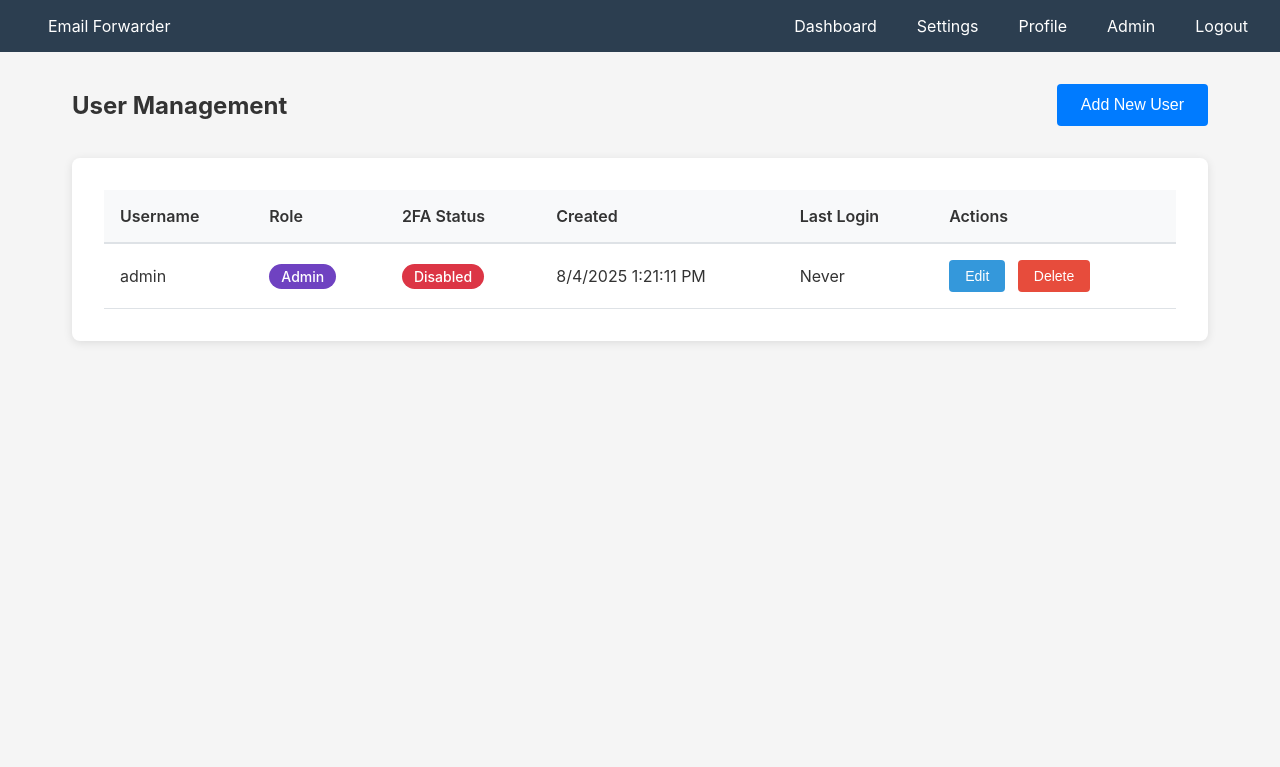
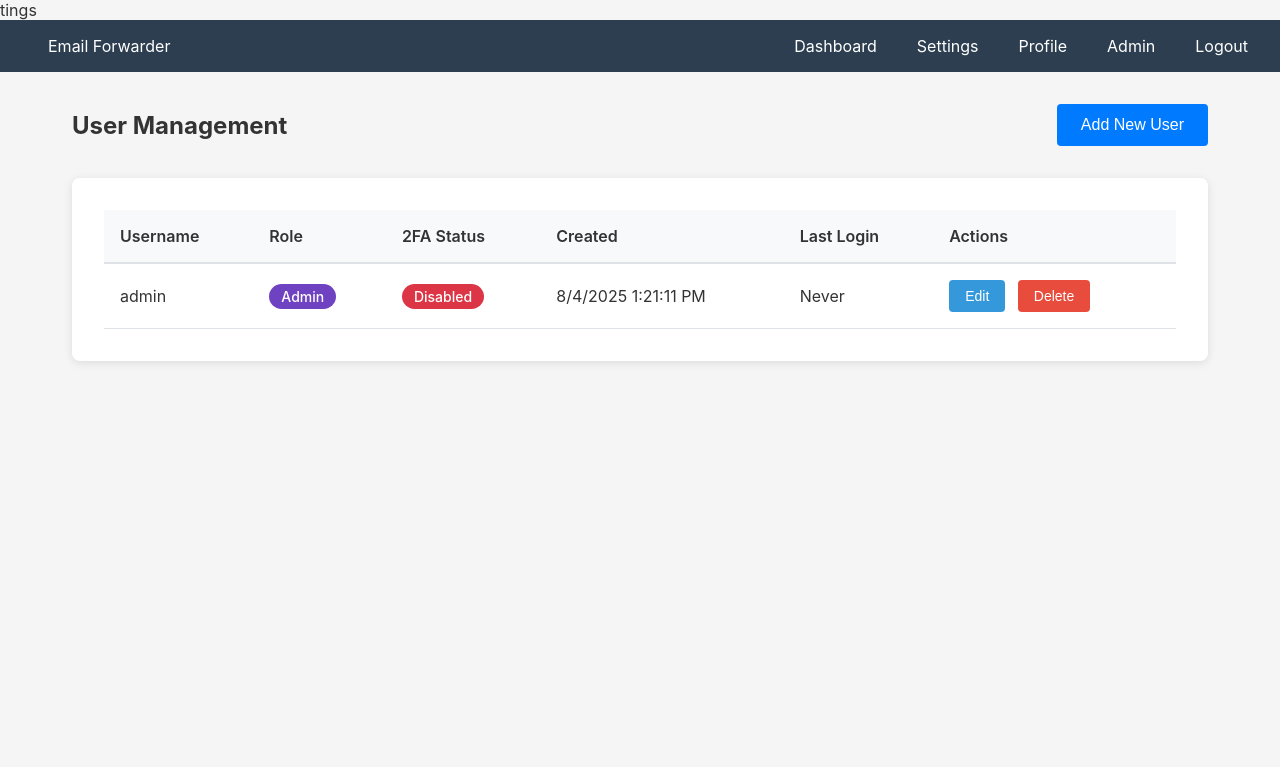
Before and after one commit to GitTimeraider/Directadmin-Emailforwarder-docker, a Flask app: page /admin/users in a window 1280 px wide. Shown: the top 767 px of the page. Run offline with Flask 3, Linux system fonts and the light colour scheme; a user stored in the database is signed in; data comes from the database, SQL or seed files in the repository.

Commit message:
Update base.html

```diff
--- a/app/templates/base.html
+++ b/app/templates/base.html
@@ -1,4 +1,4 @@
-<!DOCTYPE html>
+tings<!DOCTYPE html>
 <html lang="en">
 <head>
     <meta charset="UTF-8">
```
